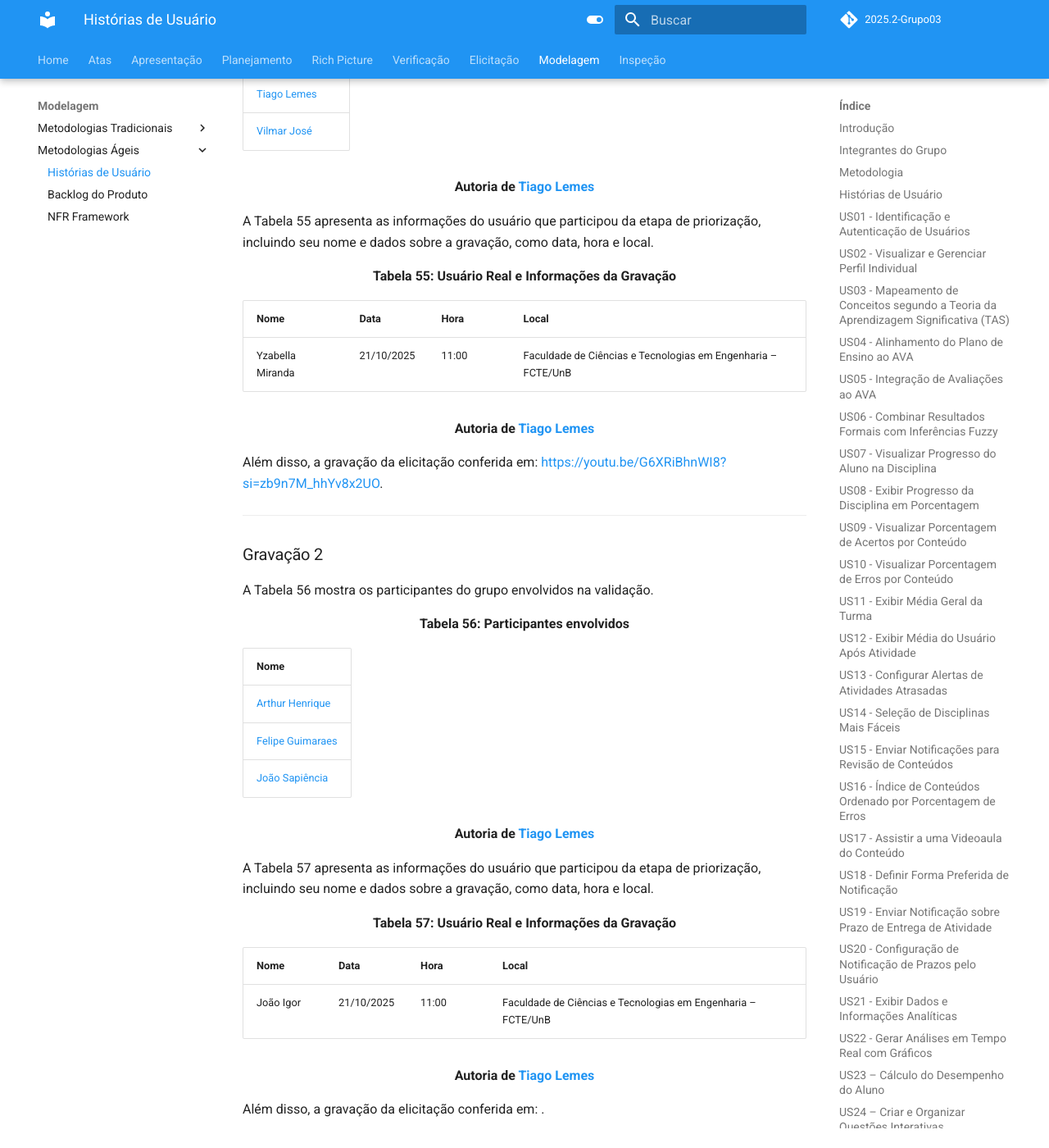
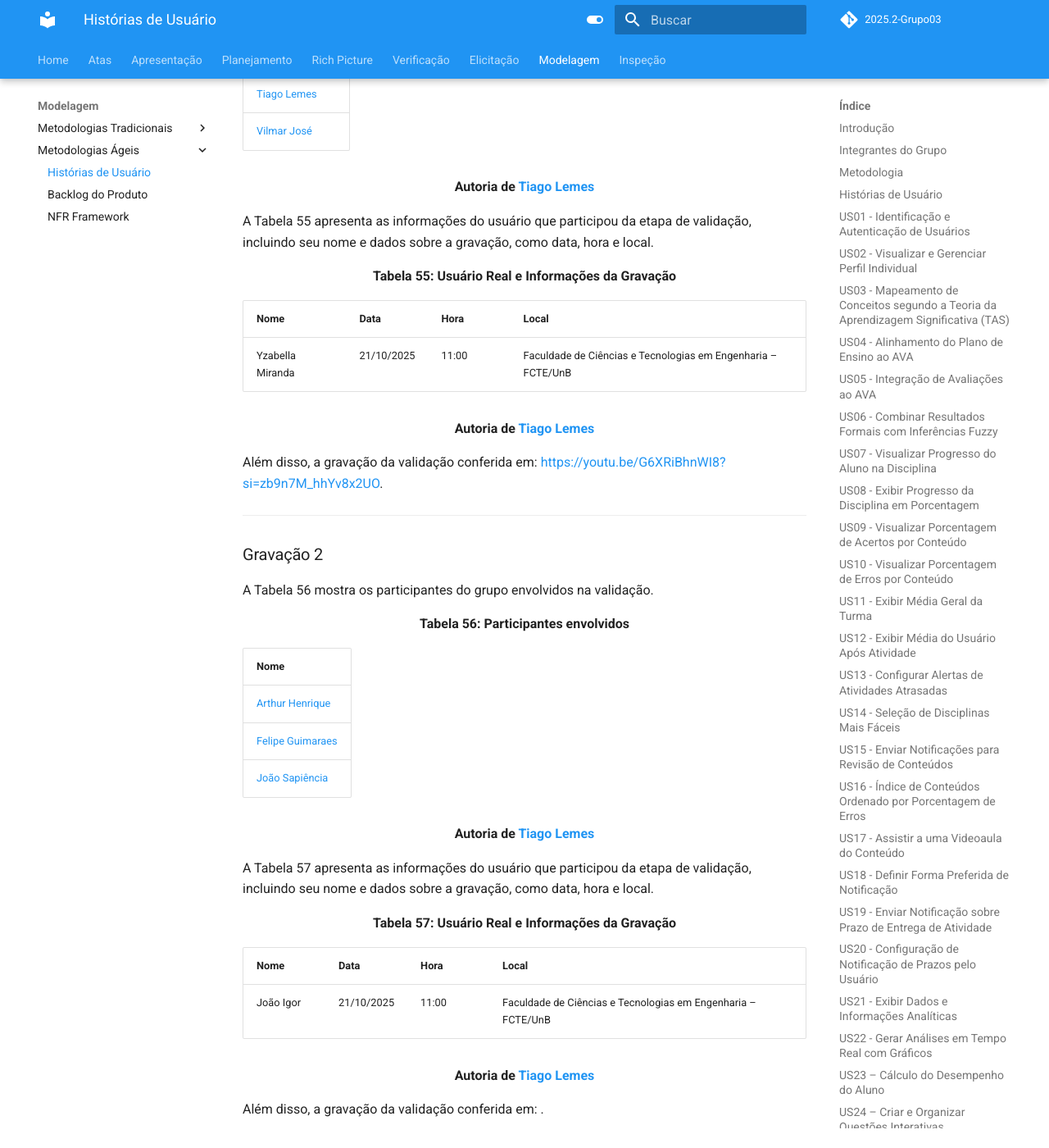
Before and after one commit to Requisitos-de-Software/2025.2-Grupo03, an MkDocs documentation site: the page built from docs/Modelagem/historias_de_usuario.md, in a window 1280 px wide and 1400 px high, scrolled down 36897 px. Shown: the whole window at 82% size. Built offline with MkDocs 1.6.1 and Material for MkDocs 9.7.7, drawn with Linux system fonts in a browser that asks for light colours; comment, search, counter and statistics services are not loaded.

Commit message:
Update user information from prioritization to validation

```diff
--- a/docs/Modelagem/historias_de_usuario.md
+++ b/docs/Modelagem/historias_de_usuario.md
@@ -831,7 +831,7 @@ A Tabela 54 mostra os participantes do grupo envolvidos na validação.
 
 <div align="center"><strong>Autoria de <a href="https://github.com/TiagoTeixeira-2005">Tiago Lemes</a></strong></div>
 
-A Tabela 55 apresenta as informações do usuário que participou da etapa de priorização, incluindo seu nome e dados sobre a gravação, como data, hora e local.
+A Tabela 55 apresenta as informações do usuário que participou da etapa de validação, incluindo seu nome e dados sobre a gravação, como data, hora e local.
 
 <div align="center"><strong>Tabela 55: Usuário Real e Informações da Gravação</strong></div>
 
@@ -841,7 +841,7 @@ A Tabela 55 apresenta as informações do usuário que participou da etapa de pr
 
 <div align="center"><strong>Autoria de <a href="https://github.com/TiagoTeixeira-2005">Tiago Lemes</a></strong></div>
 
-Além disso, a gravação da elicitação conferida em: [https://youtu.be/G6XRiBhnWI8?si=zb9n7M_hhYv8x2UO](https://youtu.be/G6XRiBhnWI8?si=zb9n7M_hhYv8x2UO).
+Além disso, a gravação da validação conferida em: [https://youtu.be/G6XRiBhnWI8?si=zb9n7M_hhYv8x2UO](https://youtu.be/G6XRiBhnWI8?si=zb9n7M_hhYv8x2UO).
 
 ---
 
@@ -858,7 +858,7 @@ A Tabela 56 mostra os participantes do grupo envolvidos na validação.
 
 <div align="center"><strong>Autoria de <a href="https://github.com/TiagoTeixeira-2005">Tiago Lemes</a></strong></div>
 
-A Tabela 57 apresenta as informações do usuário que participou da etapa de priorização, incluindo seu nome e dados sobre a gravação, como data, hora e local.
+A Tabela 57 apresenta as informações do usuário que participou da etapa de validação, incluindo seu nome e dados sobre a gravação, como data, hora e local.
 
 <div align="center"><strong>Tabela 57: Usuário Real e Informações da Gravação</strong></div>
 
@@ -868,7 +868,7 @@ A Tabela 57 apresenta as informações do usuário que participou da etapa de pr
 
 <div align="center"><strong>Autoria de <a href="https://github.com/TiagoTeixeira-2005">Tiago Lemes</a></strong></div>
 
-Além disso, a gravação da elicitação conferida em: .
+Além disso, a gravação da validação conferida em: .
 
 ## Agradecimentos
 O Grupo 03 agradece o apoio das ferramentas de Inteligência Artificial Generativa — **ChatGPT, GitHub Copilot, Google Gemini e DeepSeek** — na revisão gramatical e de estilo deste artigo. As tecnologias foram utilizadas para tornar o texto mais claro, objetivo e fácil de ler. Todo o conteúdo, assim como a precisão técnica e as ideias apresentadas, permanecem de responsabilidade dos autores.
```
